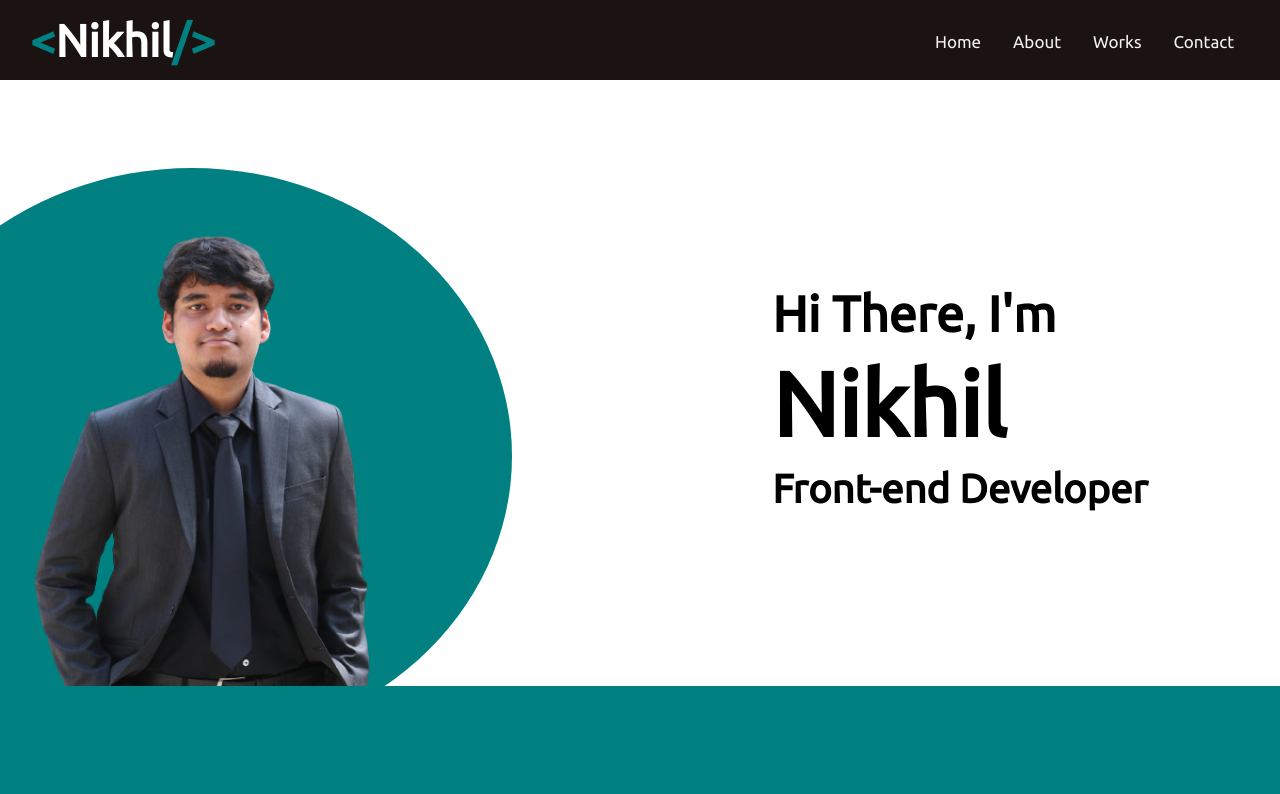
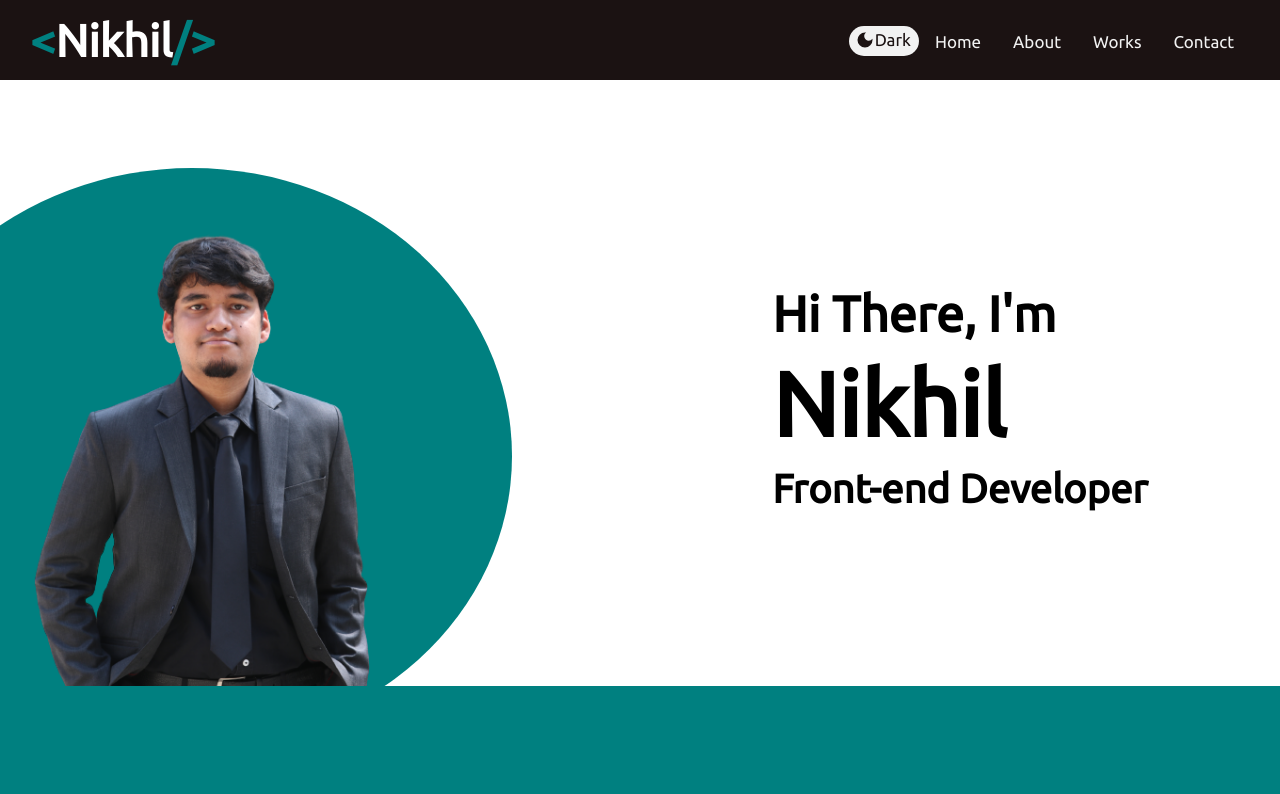
Before and after one commit to ShuntNik/Nikhil-Portfolio, a React (Create React App) app: page / in a window 1280 px wide. Shown: the top 794 px of the page. Built offline with nearby package versions, Linux system fonts and the light colour scheme.

Commit message:
theme toggle commit

```diff
--- a/src/components/About/About.css
+++ b/src/components/About/About.css
@@ -30,11 +30,11 @@
     padding: 3%;
     cursor: pointer;
     border-radius: 10px;
+    transition: all .5s ease-in-out;
 }
 
 .about-list-item:hover {
     background-color: #5F9EA0;
-    transition: all .5s ease-in;
 }
 
 .about-list-item li {
--- a/src/components/Navbar/Navbar.css
+++ b/src/components/Navbar/Navbar.css
@@ -49,6 +49,28 @@
 
 .Navbar-options a:hover {
   color: #008080;
+}
+
+.theme-box {
+  background-color: #f2f2f2;
+  border-radius: 20px;
+  height: 30px;
+  width: 70px;
+  position: relative;
+  cursor: pointer;
+}
+
+.theme-toggle {
+  display: flex;
+  color: #1B1212;
+  position: absolute;
+  top: 4px;
+  right: 8px;
+}
+
+.theme-toggle p {
+  font-size: 17px;
+  text-align: center;
 }
 
 .hamburger-menu {
--- a/src/components/Navbar/Navbar.jsx
+++ b/src/components/Navbar/Navbar.jsx
@@ -3,14 +3,21 @@ import ReactDOM from "react-dom";
 import "./Navbar.css";
 import { FaBars } from "react-icons/fa";
 import { ImCross } from "react-icons/im";
+import { MdDarkMode } from "react-icons/md";
+import { BsFillSunFill } from "react-icons/bs";
 
 export default function Navbar() {
     const [showMediaIcons, setShowMediaIcons] = React.useState(false);
     const [toggleBar,setToggleBar] = React.useState(false);
+    const [currentTheme, setTheme] = React.useState(false);
 
     function hamburgerClick () {
         setShowMediaIcons(!showMediaIcons);
         setToggleBar(!toggleBar);
+    }
+
+    function handleTheme () {
+        setTheme(!currentTheme);
     }
 
     return (
@@ -23,6 +30,12 @@ export default function Navbar() {
                         <a href="#home" className="logo"><h1><span className="arrow">&lt;</span>Nikhil<span className="arrow">/&gt;</span></h1></a>
                     </div>
                     <div className="right">
+                        <div className="theme-box">
+                            <div className="theme-toggle" onClick={handleTheme} >
+                                {currentTheme===false ? <MdDarkMode size={20} /> : <BsFillSunFill size={20} />}
+                                {currentTheme===false ? <p>Dark</p> : <p>Light</p>}
+                            </div>
+                        </div>
                         <div  className="Navbar-options">
                             <p><a href="#home">Home</a></p>
                             <p><a href="#about">About</a></p>
```
